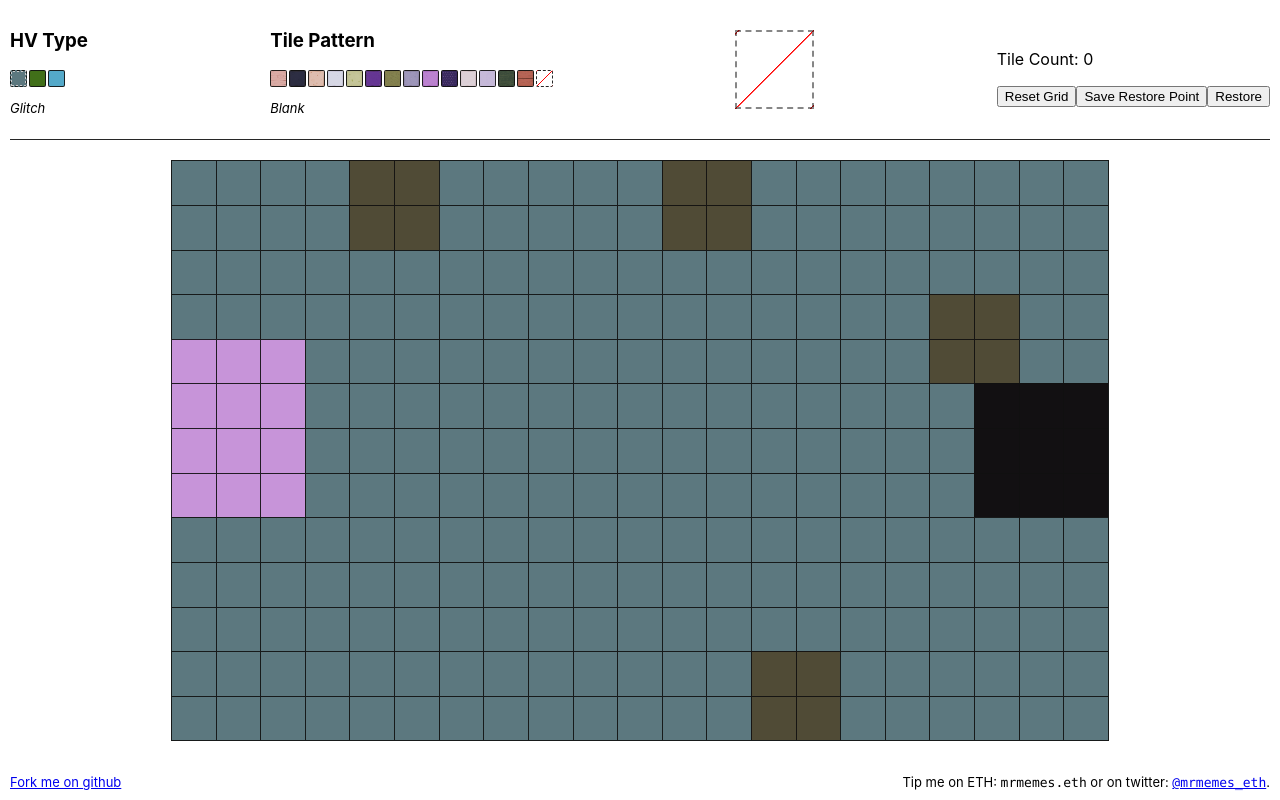
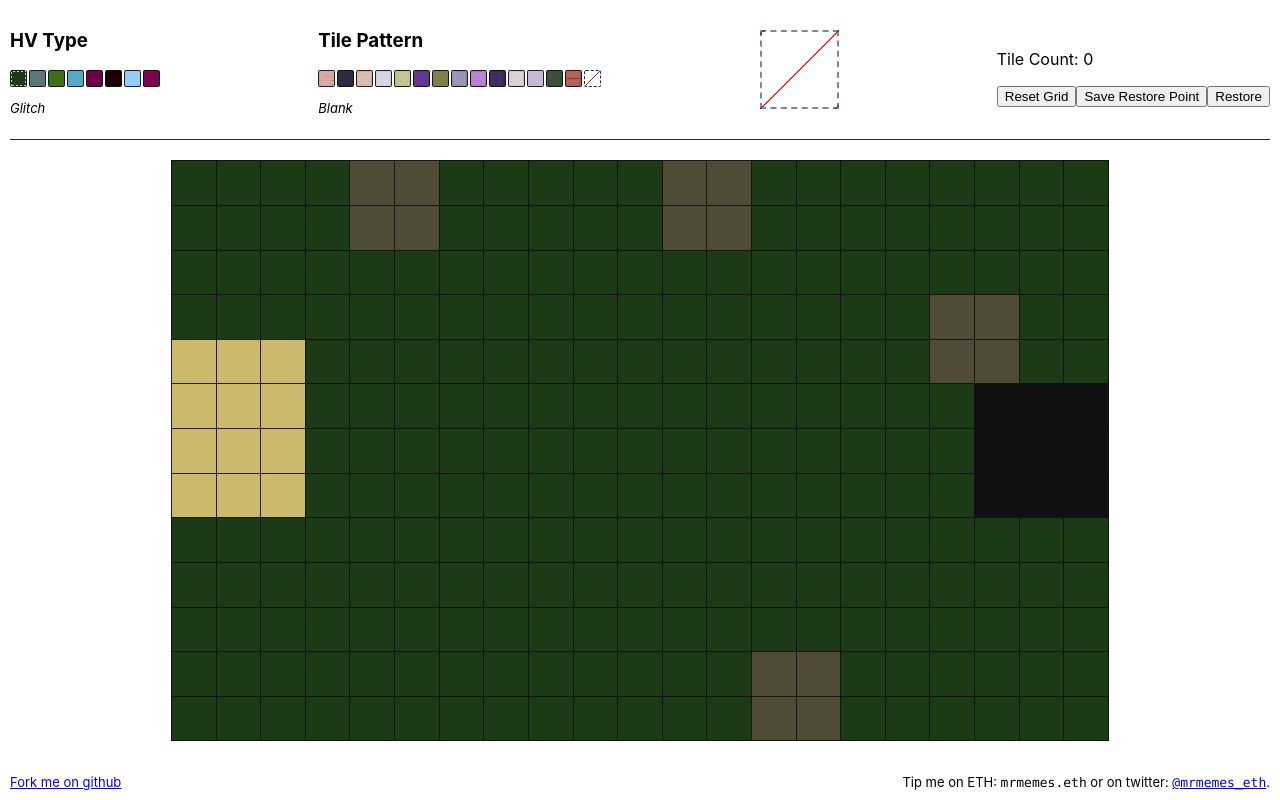
Before and after one commit to mrmemes-eth/hv-forge-sketcher, a React (Create React App) app: page / in a window 1280 px wide. Built offline with nearby package versions, Linux system fonts and the light colour scheme.

Commit message:
Add all missing HV types

```diff
--- a/src/App.css
+++ b/src/App.css
@@ -271,26 +271,76 @@ main.app .grid {
   opacity: 0.75;
 }
 
-.swatches .bio {
+.swatches .dynamic,
+.grid.dynamic {
+  background: #5c787f;
+}
+
+.swatches .glitch,
+.grid.glitch {
+  background: #1d3a16;
+}
+
+.swatches .bio,
+.grid.bio {
   background: #416f19;
 }
 
-.swatches .knight {
+.swatches .knight,
+.grid.knight {
   background: #54a9c9;
 }
 
-.swatches .glitch {
-  background: #5c787f;
+.swatches .celestial,
+.grid.celestial {
+  background: #6e0047;
 }
 
-.grid.bio {
-  background: #416f19;
+.swatches .reaver,
+.grid.reaver {
+  background: #1c0000;
 }
-.grid.knight {
-  background: #54a9c9;
+
+.swatches .holo,
+.grid.holo {
+  background: #96cbfb;
 }
-.grid.glitch {
-  background: #5c787f;
+
+.swatches .legendary,
+.grid.legendary {
+  background: #7a044d;
+}
+
+.dynamic .base {
+  background: #c794d9;
+}
+
+.glitch .base {
+  background: #cdb96b;
+}
+
+.bio .base {
+  background: #dcb19c;
+}
+
+.knight .base {
+  background: #829399;
+}
+
+.celestial .base {
+  background: #735ac5;
+}
+
+.reaver .base {
+  background: #432c53;
+}
+
+.holo .base {
+  background: #12927d;
+}
+
+.legendary .base {
+  background: #1f2034;
 }
 
 .blank {
@@ -395,18 +445,6 @@ main.app .grid {
     );
 }
 
-.knight .restricted.base {
-  background: #829399;
-}
-
-.glitch .restricted.base {
-  background: #c794d9;
-}
-
-.bio .restricted.base {
-  background: #dcb19c;
-}
-
 .restricted.portal {
   background: #504b36;
 }
--- a/src/App.js
+++ b/src/App.js
@@ -19,21 +19,23 @@ function App() {
     "wooden-floor",
     "blank",
   ];
-  const backgroundStyles = ["glitch", "bio", "knight"];
+  const backgroundStyles = ["glitch", "dynamic", "bio", "knight", "celestial", "reaver", "holo", "legendary"];
   const [selectedTile, setSelectedTile] = useState("blank");
   const [backgroundStyle, setBackgroundStyle] = useState(backgroundStyles[0]);
   const [previewBgStyle, setPreviewBgStyle] = useState(backgroundStyle);
   const [previewTile, setPreviewTile] = useState(selectedTile);
 
-  const initializeGrid = () => Array(13).fill(Array(21).fill("blank"));
+  const initHVGrid = () => {
+    return {
+      grid: Array(13).fill(Array(21).fill("blank")),
+      restorePoint: null,
+    };
+  };
 
   const initializeSaveData = () => {
     const saveData = {};
     backgroundStyles.forEach((style) => {
-      saveData[style] = {
-        grid: initializeGrid(),
-        restorePoint: null,
-      };
+      saveData[style] = initHVGrid();
     });
     return saveData;
   };
@@ -50,6 +52,9 @@ function App() {
   const setCellTile = (bg, rowIndex, colIndex, tile) => {
     setSaveData((prevSaveData) => {
       const updatedSaveData = cloneObject(prevSaveData);
+      if (!updatedSaveData[bg]) {
+        updatedSaveData[bg] = initHVGrid();
+      }
       updatedSaveData[bg]["grid"][rowIndex][colIndex] = tile;
       return updatedSaveData;
     });
@@ -122,7 +127,7 @@ function App() {
   const handleResetGrid = () => {
     setSaveData((prevSaveData) => {
       const updatedSaveData = cloneObject(prevSaveData);
-      updatedSaveData[backgroundStyle]["grid"] = initializeGrid();
+      updatedSaveData[backgroundStyle] = initHVGrid();
       return updatedSaveData;
     });
     setupReservedCells();
@@ -170,9 +175,10 @@ function App() {
   };
 
   const countTiles = () => {
-    const count = saveData[backgroundStyle]["grid"]
-      .flatMap((row) => row.filter((cell) => cell !== "blank"))
-      .length;
+    if (!saveData[backgroundStyle]) return 0;
+    const count = saveData[backgroundStyle]["grid"].flatMap((row) =>
+      row.filter((cell) => cell !== "blank")
+    ).length;
     return count - reservedCells.size;
   };
 
@@ -191,7 +197,6 @@ function App() {
   const handleBgStyleMouseLeave = () => {
     setPreviewBgStyle(backgroundStyle);
   };
-
 
   return (
     <div className="app-wrap">
@@ -230,7 +235,7 @@ function App() {
           </div>
           <p className="selected-swatch">{kebabToTitleCase(previewTile)}</p>
         </div>
-        <div className={ `preview tile ${previewTile}` }></div>
+        <div className={`preview tile ${previewTile}`}></div>
         <div className="controls">
           <p>Tile Count: {countTiles()}</p>
           <button onClick={handleResetGrid}>Reset Grid</button>
@@ -256,8 +261,18 @@ function App() {
         </div>
       </main>
       <footer className="app">
-        <p><a href="https://github.com/mrmemes-eth/hv-forge-sketcher">Fork me on github</a></p>
-        <p>Tip me on ETH: <code>mrmemes.eth</code> or on twitter: <a href="https://twitter.com/mrmemes_eth"><code>@mrmemes_eth</code></a>.</p>
+        <p>
+          <a href="https://github.com/mrmemes-eth/hv-forge-sketcher">
+            Fork me on github
+          </a>
+        </p>
+        <p>
+          Tip me on ETH: <code>mrmemes.eth</code> or on twitter:{" "}
+          <a href="https://twitter.com/mrmemes_eth">
+            <code>@mrmemes_eth</code>
+          </a>
+          .
+        </p>
       </footer>
     </div>
   );
```
Also changed, not shown: 1 other file (tests, documents, lock files or other folders).
